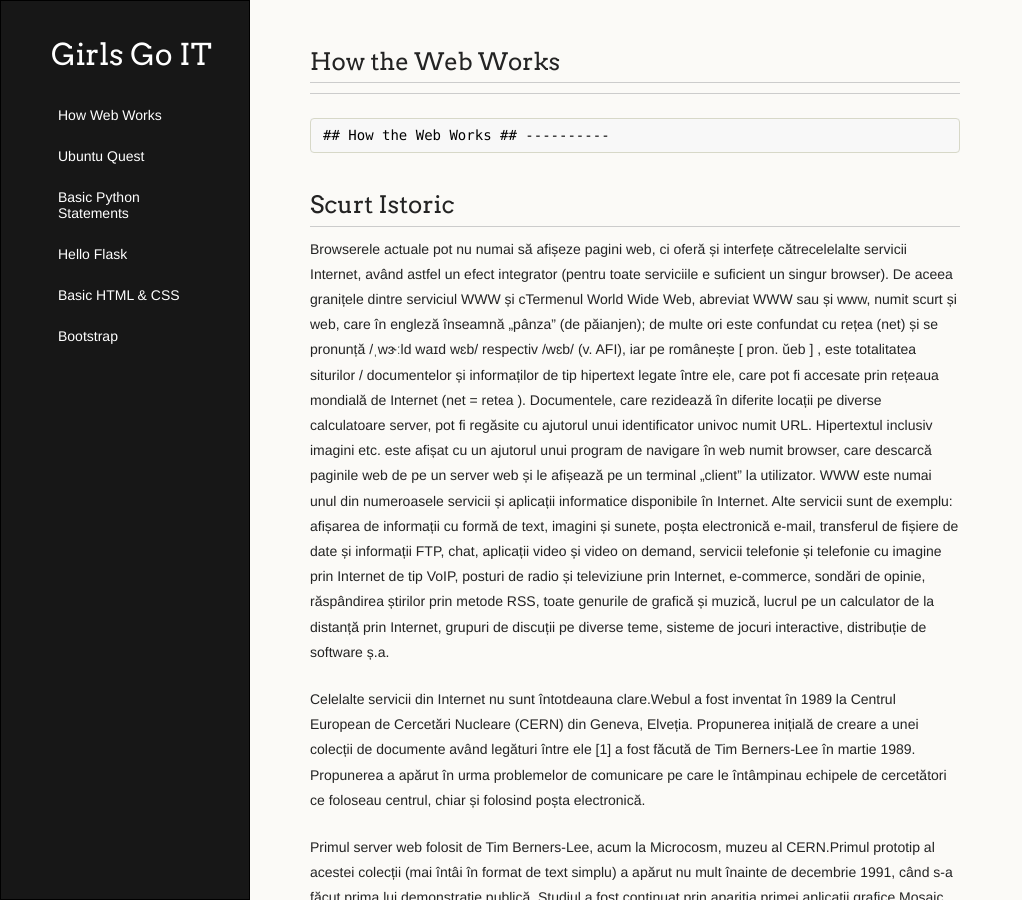
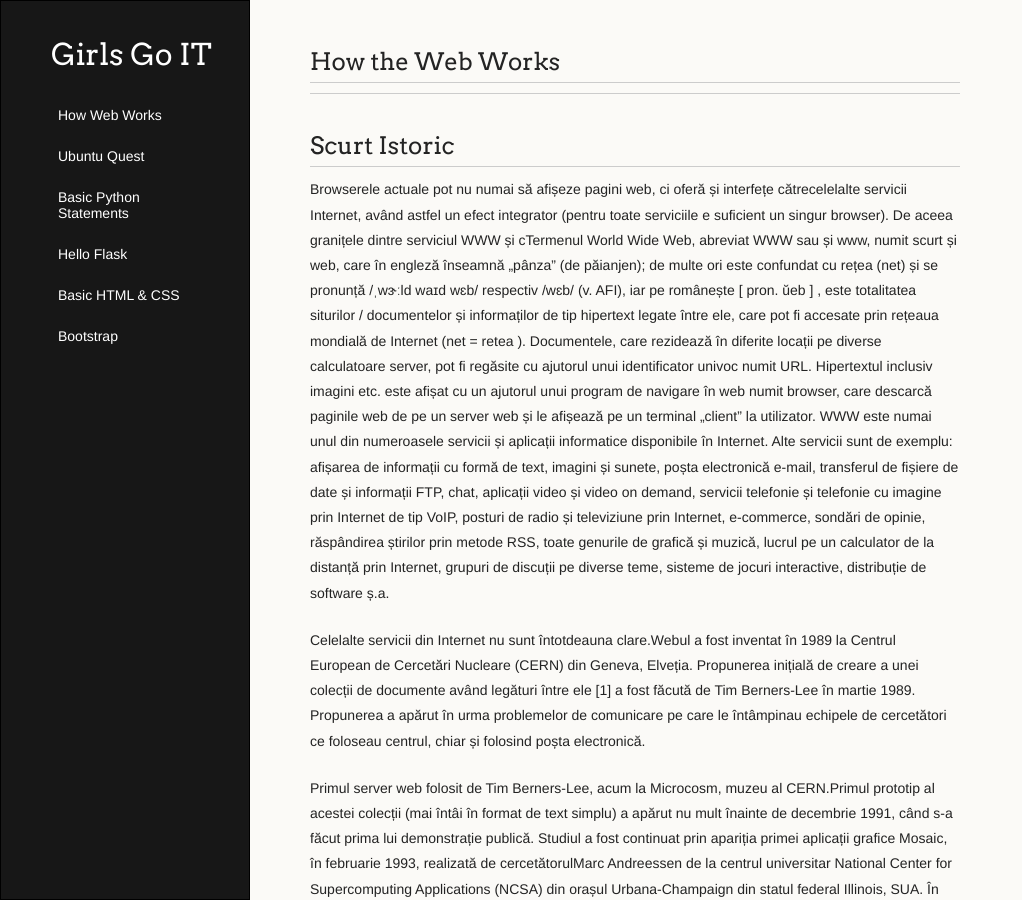
Before and after one commit to girls-go-it/girls-go-it.github.io, a Jekyll site: the page built from lessons/d3l1-how-web-works.md, in a window 1280 px wide and 900 px high. Shown: the whole window, without its empty margins (0-1022 px from the left). Built offline with Jekyll 4.4.1, drawn with Linux system fonts in a browser that asks for light colours; Markdown is read by kramdown in place of the engine named in the settings.

Commit message:
Update d3l1-how-web-works.md

```diff
--- a/lessons/d3l1-how-web-works.md
+++ b/lessons/d3l1-how-web-works.md
@@ -7,11 +7,6 @@ title: How Web Works
 
 ## How the Web Works
 ----------
-
-
-	## How the Web Works ##
-----------
-
 
 Scurt Istoric
 -------------
```
